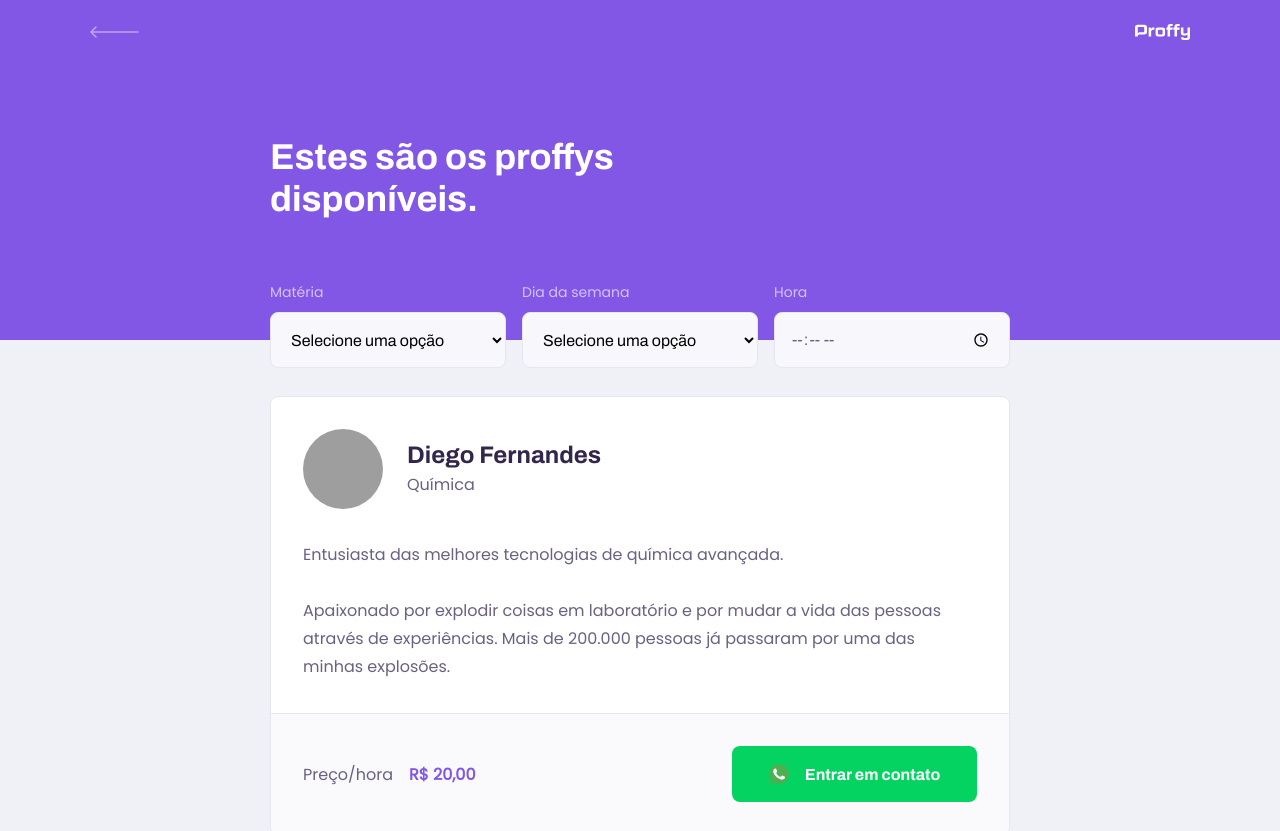
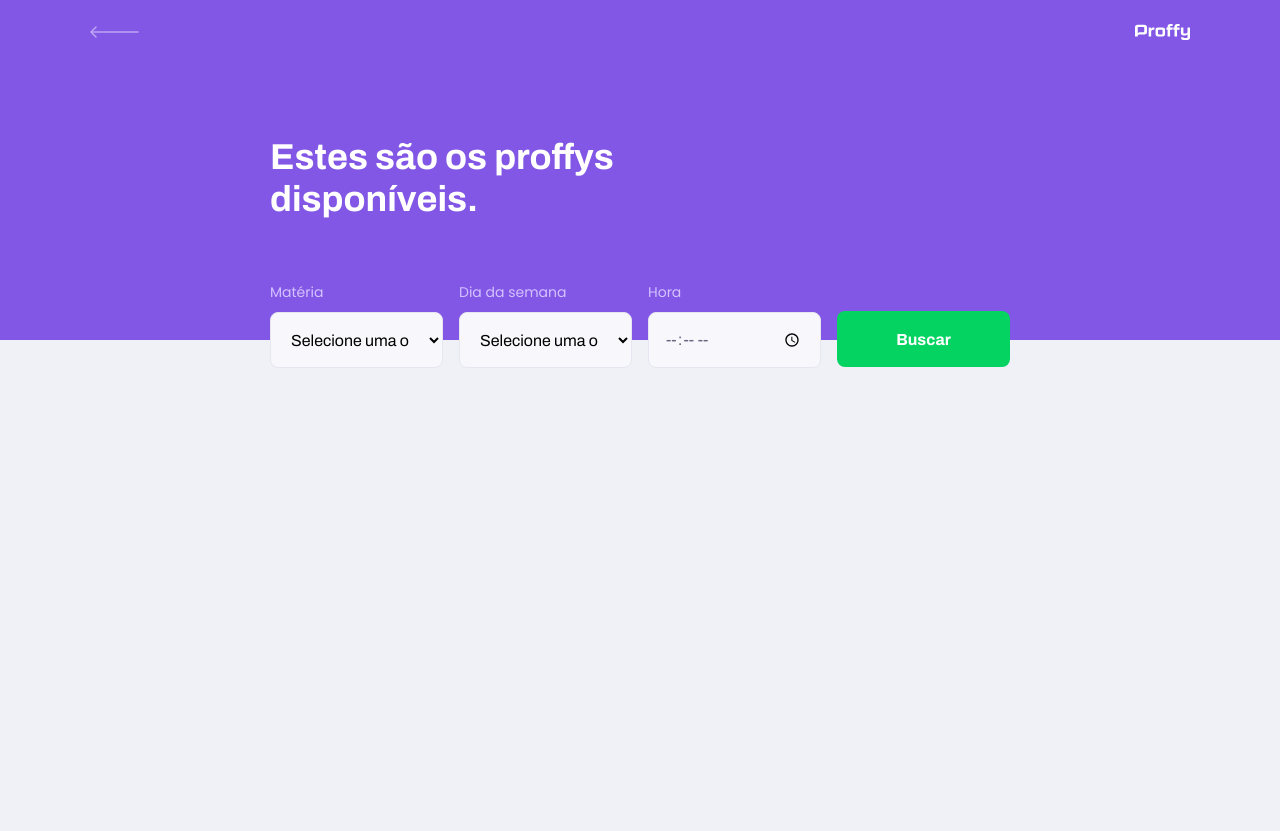
Before and after one commit to GabrielReira/Proffy-Project, a React (Create React App) app in the folder web/: page /study in a window 1280 px wide. Shown: the top 831 px of the page. After the commit the page ends 800 px from the top, so only its background shows below. Built offline with nearby package versions, Linux system fonts and the light colour scheme; grey boxes are pictures that could not be loaded.

Commit message:
Finalizado o front-end integrado ao back-end

```diff
--- a/web/src/components/TeacherItem/index.tsx
+++ b/web/src/components/TeacherItem/index.tsx
@@ -2,36 +2,57 @@
 
 import whatsappIcon from '../../assets/images/icons/whatsapp.svg';
 
+import api from '../../services/api';
+
 import './styles.css';
 
-function TeacherItem() {
+
+export interface Teacher {
+    id: number;
+    avatar: string;
+    bio: string;
+    cost: number;
+    name: string;
+    subject: string;
+    whatsapp: string;
+}
+
+interface TeacherItemProps {
+    teacher: Teacher;
+}
+
+const TeacherItem: React.FC<TeacherItemProps> = ({ teacher }) => {
+    function createNewConnection() {
+        api.post('connections', {
+            user_id: teacher.id,
+        })
+    }
+
     return (
         <article className="teacher-item">
         <header>
-            <img src="https://avatars2.githubusercontent.com/u/2254731?s=460&u=0ba16a79456c2f250e7579cb388fa18c5c2d7d65&v=4"
-            alt="Diego Fernandes" />
+            <img src={teacher.avatar} alt={teacher.name} />
             <div>
-                <strong>Diego Fernandes</strong>
-                <span>Química</span>
+                <strong>{teacher.name}</strong>
+                <span>{teacher.subject}</span>
             </div>
         </header>
 
-        <p>
-            Entusiasta das melhores tecnologias de química avançada.
-            <br /><br />
-            Apaixonado por explodir coisas em laboratório e por mudar a vida das pessoas através de experiências.
-            Mais de 200.000 pessoas já passaram por uma das minhas explosões.
-        </p>
+        <p>{teacher.bio}</p>
 
         <footer>
             <p>
                 Preço/hora
-                <strong>R$ 20,00</strong>
+                <strong>R$ {teacher.cost}</strong>
             </p>
-            <button type="button">
+            <a
+                target="_blank"
+                onClick={createNewConnection}
+                href={`https://wa.me/${teacher.whatsapp}`}
+            >
                 <img src={whatsappIcon} alt="Whatsapp"/>
                 Entrar em contato
-            </button>
+            </a>
         </footer>
     </article>
     );
--- a/web/src/components/TeacherItem/styles.css
+++ b/web/src/components/TeacherItem/styles.css
@@ -51,7 +51,7 @@
     display: block;
 }
 
-.teacher-item footer button {
+.teacher-item footer a {
     width: 20rem;
     height: 5.6rem;
     background: var(--color-secundary);
@@ -63,9 +63,11 @@
     display: flex;
     align-items: center;
     justify-content: space-evenly;
+    text-decoration: none;
+
     transition:  0.2s;
 }
-.teacher-item footer button:hover {
+.teacher-item footer a:hover {
     background: var(--color-secundary-dark);
 }
 
--- a/web/src/pages/TeacherForm/styles.css
+++ b/web/src/pages/TeacherForm/styles.css
@@ -99,7 +99,6 @@
     align-items: center;
     justify-content: center;
 
-
     transition: background-color 0.2s;
 }
 #page-teacher-form main footer button:hover {
--- a/web/src/pages/TeacherList/index.tsx
+++ b/web/src/pages/TeacherList/index.tsx
@@ -1,20 +1,46 @@
-import React from 'react';
+import React, { useState, FormEvent } from 'react';
 
 import PageHeader from '../../components/PageHeader';
-import TeacherItem from '../../components/TeacherItem';
+import TeacherItem, { Teacher } from '../../components/TeacherItem';
 import Input from '../../components/Input';
 import Select from '../../components/Select';
 
+import api from '../../services/api';
+
 import './styles.css';
 
+
 function TeacherList() {
+    // Utilizando o conceito de estado do react
+    const [teachers, setTeachers] = useState([]);
+
+    const [subject, setSubject] = useState('');
+    const [week_day, setWeekDay] = useState('');
+    const [time, setTime] = useState('');
+
+
+    // Quando o usuário alterar um dos selects para pesquisar por professores
+    async function searchTeachers(e: FormEvent) {
+        e.preventDefault();
+
+        const response = await api.get('classes', {
+            params: {
+                subject, week_day, time,
+            }
+        });
+
+        setTeachers(response.data);
+    }
+
     return (
         <div id="page-teacher-list" className="container">
             <PageHeader title="Estes são os proffys disponíveis.">
-                <form  id="search-teachers">
+                <form  id="search-teachers" onSubmit={searchTeachers}>
                     <Select
                         name="subject"
                         label="Matéria"
+                        value={subject}
+                        onChange={(e) => { setSubject(e.target.value) }}
                         options={[
                             { value: 'Artes', label: 'Artes' },
                             { value: 'Biologia', label: 'Biologia' },
@@ -31,6 +57,8 @@
                     <Select
                         name="week_day"
                         label="Dia da semana"
+                        value={week_day}
+                        onChange={(e) => { setWeekDay(e.target.value) }}
                         options={[
                             { value: '0', label: 'Domingo' },
                             { value: '1', label: 'Segunda-feira' },
@@ -41,15 +69,21 @@
                             { value: '6', label: 'Sábado' },
                         ]}
                     />
-                    <Input type="time" name="time" label="Hora" />
+                    <Input
+                        type="time"
+                        name="time" label="Hora"
+                        value={time}
+                        onChange={(e) => { setTime(e.target.value) }}
+                    />
+
+                    <button type="submit">Buscar</button>
                 </form>
             </PageHeader>
 
             <main>
-                <TeacherItem />
-                <TeacherItem />
-                <TeacherItem />
-                <TeacherItem />
+                {teachers.map((teacher: Teacher) => {
+                    return <TeacherItem key={teacher.id} teacher={teacher} />;
+                })}
             </main>
         </div>
     )
--- a/web/src/pages/TeacherList/styles.css
+++ b/web/src/pages/TeacherList/styles.css
@@ -9,6 +9,29 @@
 }
 #search-teachers label {
     color: var(--color-text-in-primary);
+}
+
+/* Botão de busca */
+#search-teachers button {
+    width: 100%;
+    height: 5.6rem;
+    background: var(--color-secundary);
+    color: var(--color-button-text);
+    border: 0;
+    margin-top: 3.2rem;
+    border-radius: 0.8rem;
+    cursor: pointer;
+    font: 700 1.6rem Archivo;
+    text-decoration: none;
+
+    display: flex;
+    align-items: center;
+    justify-content: center;
+
+    transition: background-color 0.2s;
+}
+#search-teachers button:hover {
+    background-color: var(--color-secundary-dark);
 }
 
 /* Lista com os professores */
@@ -25,7 +48,7 @@
 
     #search-teachers {
         display: grid;
-        grid-template-columns: 1fr 1fr 1fr;
+        grid-template-columns: repeat(4, 1fr);
         column-gap: 16px;
         position: absolute;
         bottom: -28px;
```
Also changed, not shown: 1 other file (tests, documents, lock files or other folders). Lines whose indentation alone changed are shown as unchanged.
